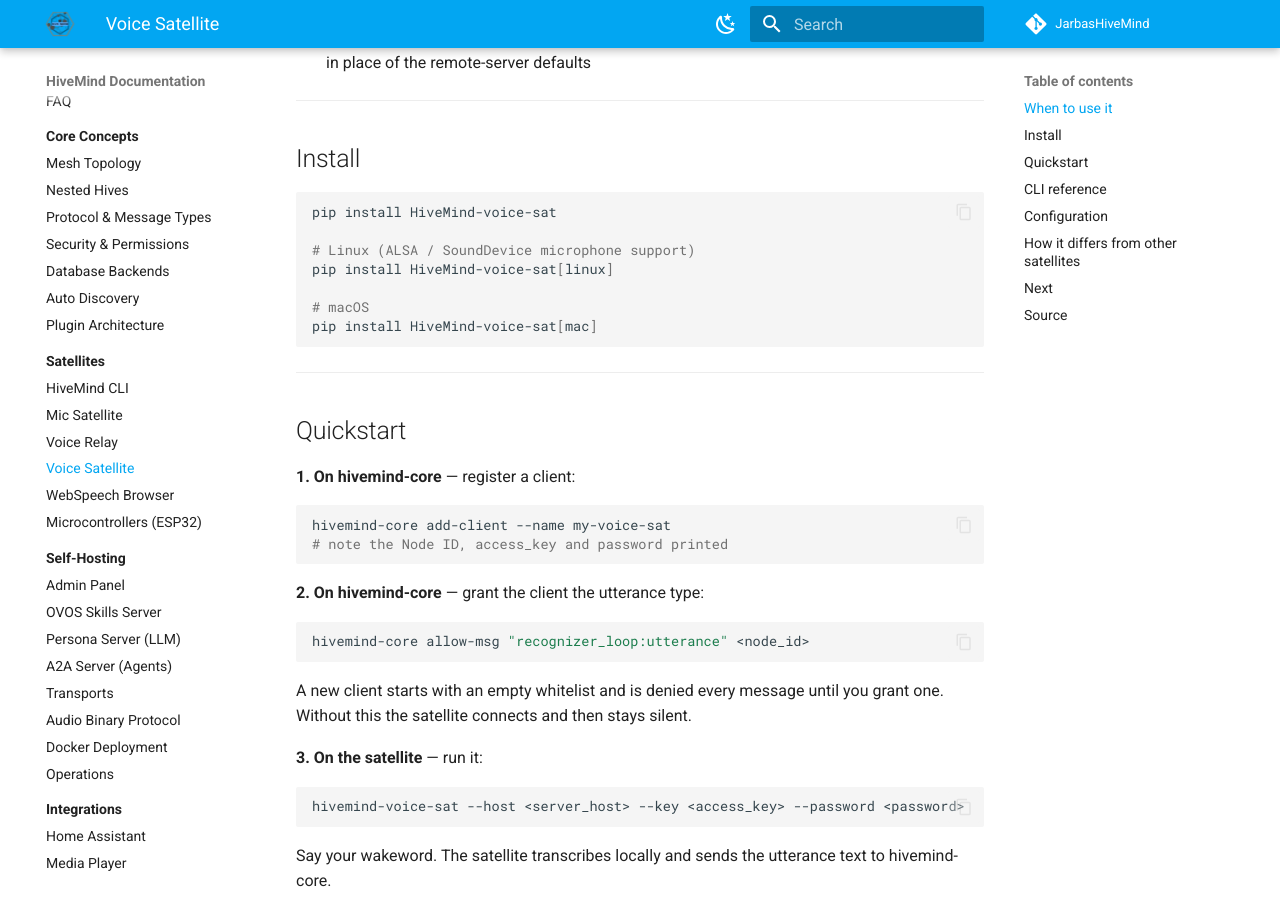
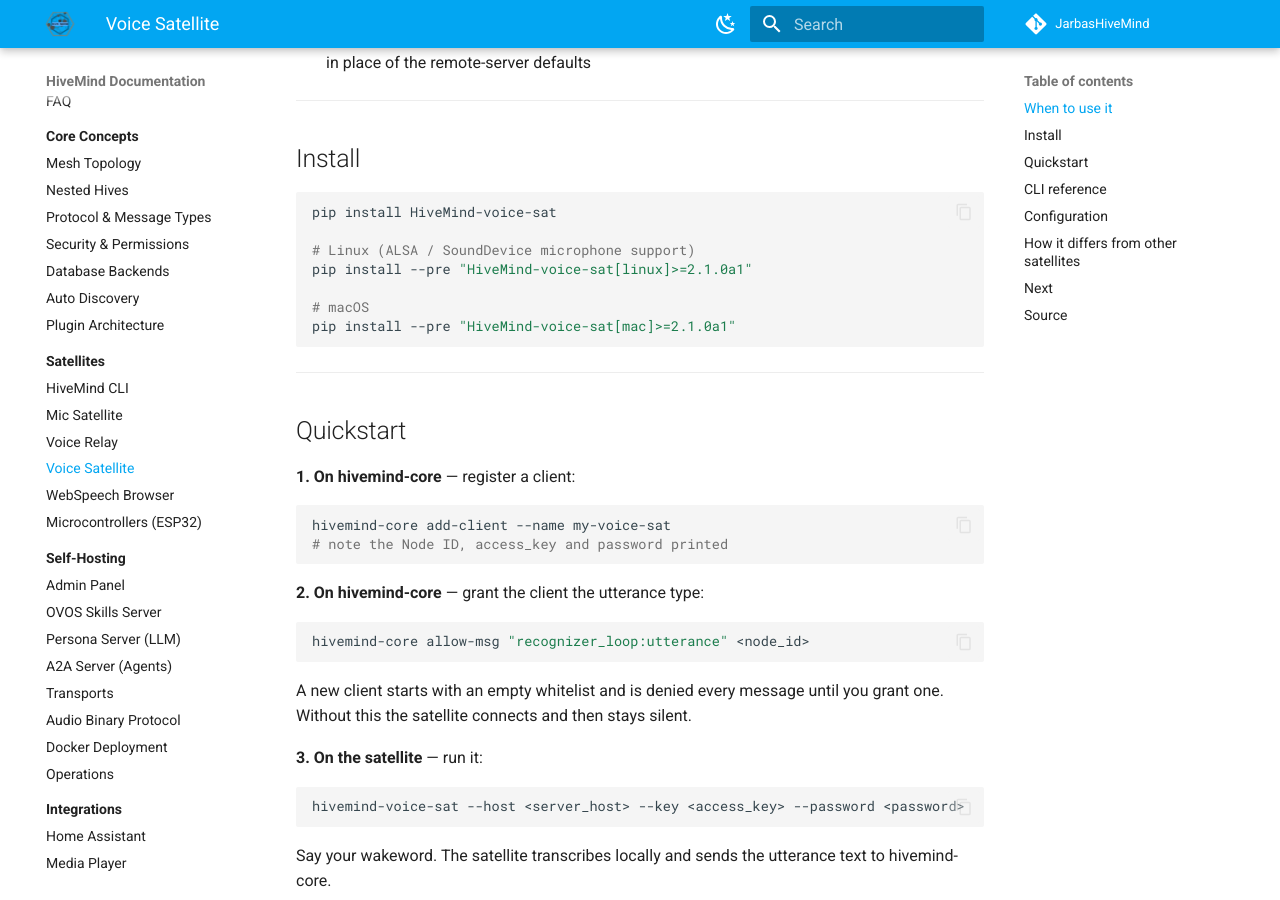
Before and after one commit to JarbasHiveMind/HiveMind-community-docs, an MkDocs documentation site: the page built from docs/satellites/voice-sat.md, in a window 1280 px wide and 900 px high, scrolled down 1106 px. Built offline with MkDocs 1.6.1 and Material for MkDocs 9.7.7, drawn with Linux system fonts in a browser that asks for light colours.

Commit message:
docs: fix voice-sat.md [linux]/[mac] extras, stable release predates them

````diff
--- a/docs/satellites/voice-sat.md
+++ b/docs/satellites/voice-sat.md
@@ -47,10 +47,10 @@ mini PC).
 pip install HiveMind-voice-sat
 
 # Linux (ALSA / SoundDevice microphone support)
-pip install HiveMind-voice-sat[linux]
+pip install --pre "HiveMind-voice-sat[linux]>=2.1.0a1"
 
 # macOS
-pip install HiveMind-voice-sat[mac]
+pip install --pre "HiveMind-voice-sat[mac]>=2.1.0a1"
 ```
 
 ---
````
